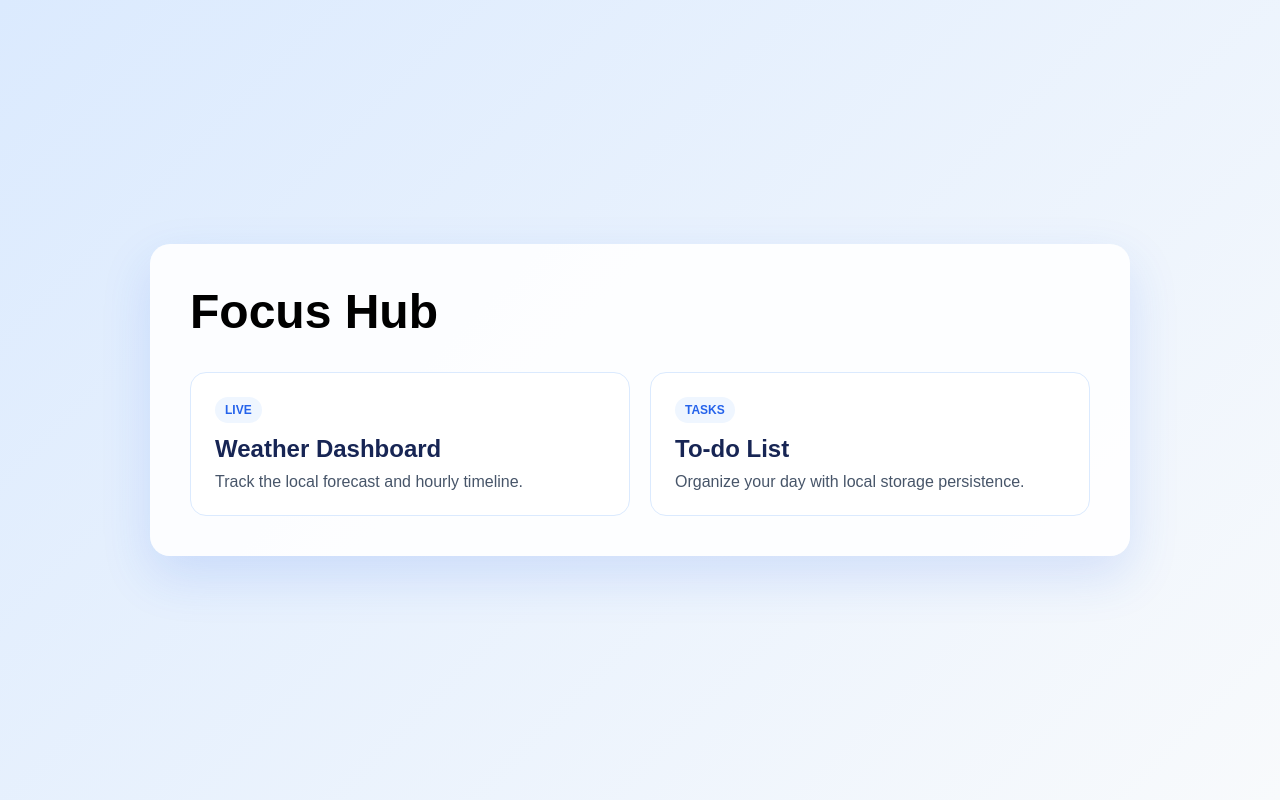
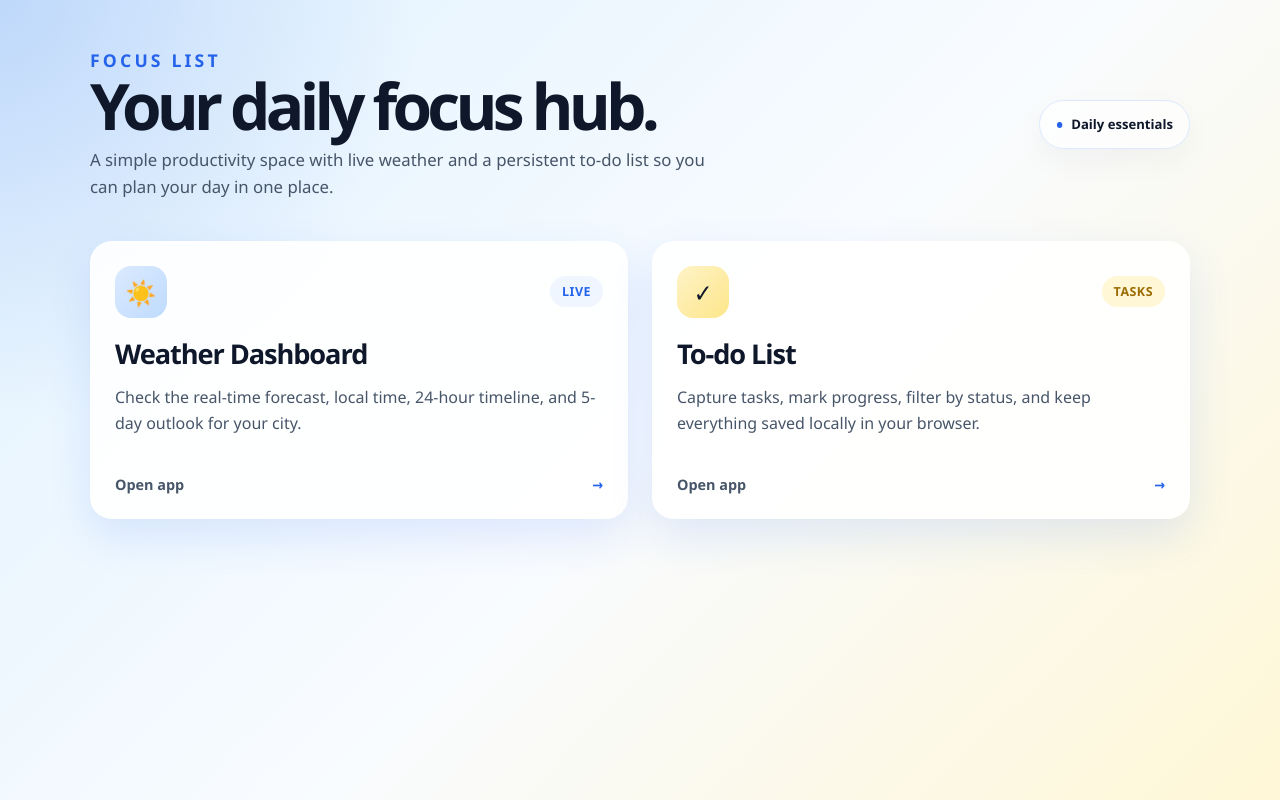
Before and after one commit to Ly1112-ly/my-api-service, a website: page public/index.html in a window 1280 px wide. Drawn offline with Linux system fonts and the light colour scheme.

Commit message:
Polish the home landing page for the app hub.

```diff
--- a/public/index.html
+++ b/public/index.html
@@ -3,82 +3,239 @@
   <head>
     <meta charset="UTF-8" />
     <meta name="viewport" content="width=device-width, initial-scale=1.0" />
-    <title>Focus Hub</title>
+    <title>Focus List</title>
     <style>
+      :root {
+        --bg: #f8fbff;
+        --panel: rgba(255, 255, 255, 0.9);
+        --ink: #0f172a;
+        --muted: #475569;
+        --line: #dbeafe;
+        --blue: #2563eb;
+        --blue-soft: #eff6ff;
+        --gold: #f8d675;
+        --shadow: rgba(37, 99, 235, 0.12);
+      }
+
+      * { box-sizing: border-box; }
+
       body {
         margin: 0;
-        font-family: Arial, sans-serif;
-        background: linear-gradient(135deg, #dbeafe, #f8fafc);
         min-height: 100vh;
+        font-family: "Segoe UI", Tahoma, Geneva, Verdana, sans-serif;
+        background:
+          radial-gradient(circle at top left, rgba(37, 99, 235, 0.18), transparent 28%),
+          linear-gradient(135deg, #e0f2fe 0%, #f8fbff 52%, #fff7d6 100%);
+        color: var(--ink);
+      }
+
+      .shell {
+        width: min(1100px, 92vw);
+        margin: 0 auto;
+        padding: 48px 0 72px;
+      }
+
+      .hero {
+        display: flex;
+        justify-content: space-between;
+        align-items: center;
+        gap: 1rem;
+        margin-bottom: 2rem;
+      }
+
+      .brand {
+        font-size: 1.1rem;
+        letter-spacing: 0.18em;
+        text-transform: uppercase;
+        color: var(--blue);
+        font-weight: 700;
+      }
+
+      .title {
+        font-size: clamp(2.5rem, 5vw, 5rem);
+        margin: 0.3rem 0 0.7rem;
+        line-height: 0.92;
+        letter-spacing: -0.075em;
+      }
+
+      .subtitle {
+        max-width: 640px;
+        margin: 0;
+        color: var(--muted);
+        font-size: 1.05rem;
+        line-height: 1.6;
+      }
+
+      .badge {
+        display: inline-flex;
+        align-items: center;
+        gap: 8px;
+        padding: 10px 16px;
+        border-radius: 999px;
+        background: rgba(255, 255, 255, 0.7);
+        border: 1px solid var(--line);
+        color: var(--ink);
+        font-size: 0.82rem;
+        font-weight: 700;
+        box-shadow: 0 12px 30px rgba(15, 23, 42, 0.04);
+      }
+
+      .badge::before {
+        content: "•";
+        color: var(--blue);
+        font-size: 1.2rem;
+      }
+
+      .grid {
+        display: grid;
+        grid-template-columns: repeat(auto-fit, minmax(260px, 1fr));
+        gap: 1.5rem;
+        margin-top: 2.5rem;
+      }
+
+      .card {
+        display: flex;
+        flex-direction: column;
+        justify-content: space-between;
+        padding: 1.5rem;
+        border-radius: 22px;
+        background: var(--panel);
+        border: 1px solid rgba(255,255,255,0.8);
+        box-shadow: 0 18px 44px var(--shadow);
+        text-decoration: none;
+        color: var(--ink);
+        transition: transform 0.18s ease, box-shadow 0.18s ease;
+      }
+
+      .card:hover {
+        transform: translateY(-4px);
+        box-shadow: 0 24px 48px rgba(37, 99, 235, 0.14);
+      }
+
+      .card-top {
+        display: flex;
+        align-items: center;
+        justify-content: space-between;
+        margin-bottom: 1.1rem;
+      }
+
+      .icon {
+        width: 52px;
+        height: 52px;
+        border-radius: 16px;
         display: grid;
         place-items: center;
+        font-size: 1.55rem;
       }
-      .container {
-        width: min(900px, 90vw);
-        background: rgba(255, 255, 255, 0.9);
-        border-radius: 20px;
-        padding: 40px;
-        box-shadow: 0 20px 50px rgba(37, 99, 235, 0.15);
+
+      .icon.weather {
+        background: linear-gradient(135deg, #dbeafe, #bfdbfe);
       }
-      h1 {
-        margin-top: 0;
-        font-size: 3rem;
+
+      .icon.todo {
+        background: linear-gradient(135deg, #fef3c7, #fde68a);
       }
-      .grid {
-        display: grid;
-        grid-template-columns: repeat(auto-fit, minmax(220px, 1fr));
-        gap: 20px;
-        margin-top: 2rem;
+
+      .tag {
+        display: inline-flex;
+        align-items: center;
+        border-radius: 999px;
+        padding: 7px 12px;
+        font-size: 0.78rem;
+        font-weight: 700;
+        letter-spacing: 0.04em;
+        text-transform: uppercase;
       }
-      .card {
-        background: #fff;
-        border: 1px solid #dbeafe;
-        border-radius: 16px;
-        padding: 24px;
-        text-decoration: none;
-        color: #172554;
-        display: block;
-        transition: 0.2s ease;
+
+      .tag.weather {
+        background: var(--blue-soft);
+        color: var(--blue);
       }
-      .card:hover {
-        transform: translateY(-2px);
-        box-shadow: 0 12px 24px rgba(37, 99, 235, 0.12);
+
+      .tag.todo {
+        background: #fff7d6;
+        color: #9a6b00;
       }
-      .badge {
-        display: inline-block;
-        padding: 6px 10px;
-        border-radius: 999px;
-        background: #eff6ff;
-        color: #2563eb;
-        font-size: 12px;
-        font-weight: 700;
-        margin-bottom: 12px;
+
+      h2 {
+        margin: 0;
+        font-size: 1.7rem;
+        letter-spacing: -0.04em;
       }
-      h2 {
-        margin: 0 0 10px;
+
+      .description {
+        margin-top: 0.8rem;
+        color: var(--muted);
+        line-height: 1.6;
+        font-size: 1rem;
       }
-      p {
-        margin: 0;
-        color: #475569;
+
+      .meta {
+        display: flex;
+        justify-content: space-between;
+        align-items: center;
+        margin-top: 1.4rem;
+        color: var(--muted);
+        font-size: 0.9rem;
+        font-weight: 600;
+      }
+
+      .meta span:last-child {
+        color: var(--blue);
+      }
+
+      @media (max-width: 640px) {
+        .hero {
+          flex-direction: column;
+          align-items: flex-start;
+        }
+
+        .shell {
+          padding-top: 32px;
+        }
       }
     </style>
   </head>
   <body>
-    <main class="container">
-      <h1>Focus Hub</h1>
-      <div class="grid">
+    <main class="shell">
+      <div class="hero">
+        <div>
+          <div class="brand">Focus List</div>
+          <h1 class="title">Your daily focus hub.</h1>
+          <p class="subtitle">
+            A simple productivity space with live weather and a persistent to-do list so you can plan your day in one place.
+          </p>
+        </div>
+        <div class="badge">Daily essentials</div>
+      </div>
+
+      <section class="grid" aria-label="Application links">
         <a class="card" href="/weather">
-          <span class="badge">LIVE</span>
+          <div class="card-top">
+            <div class="icon weather" aria-hidden="true">☀️</div>
+            <span class="tag weather">Live</span>
+          </div>
           <h2>Weather Dashboard</h2>
-          <p>Track the local forecast and hourly timeline.</p>
+          <p class="description">Check the real-time forecast, local time, 24-hour timeline, and 5-day outlook for your city.</p>
+          <div class="meta">
+            <span>Open app</span>
+            <span>→</span>
+          </div>
         </a>
 
         <a class="card" href="/todo">
-          <span class="badge">TASKS</span>
+          <div class="card-top">
+            <div class="icon todo" aria-hidden="true">✓</div>
+            <span class="tag todo">Tasks</span>
+          </div>
           <h2>To-do List</h2>
-          <p>Organize your day with local storage persistence.</p>
+          <p class="description">Capture tasks, mark progress, filter by status, and keep everything saved locally in your browser.</p>
+          <div class="meta">
+            <span>Open app</span>
+            <span>→</span>
+          </div>
         </a>
-      </div>
+      </section>
     </main>
   </body>
 </html>
```
